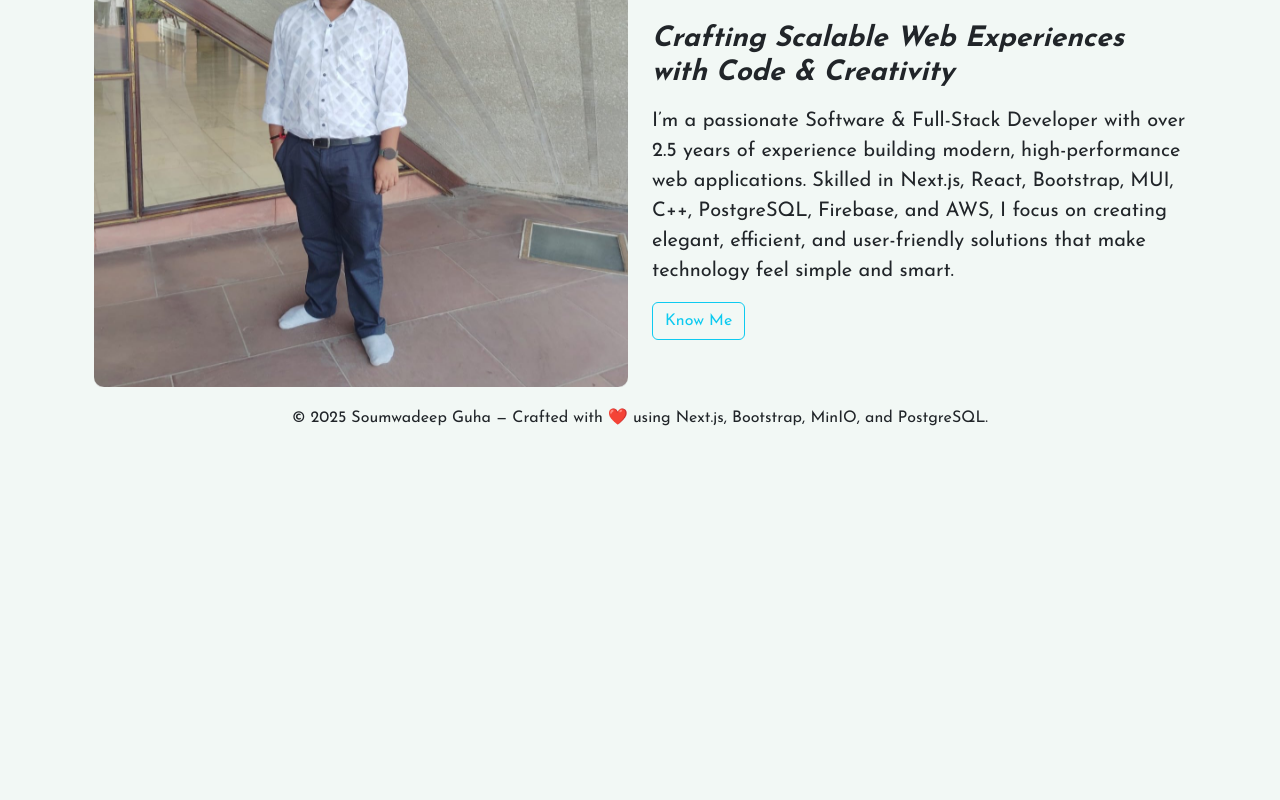
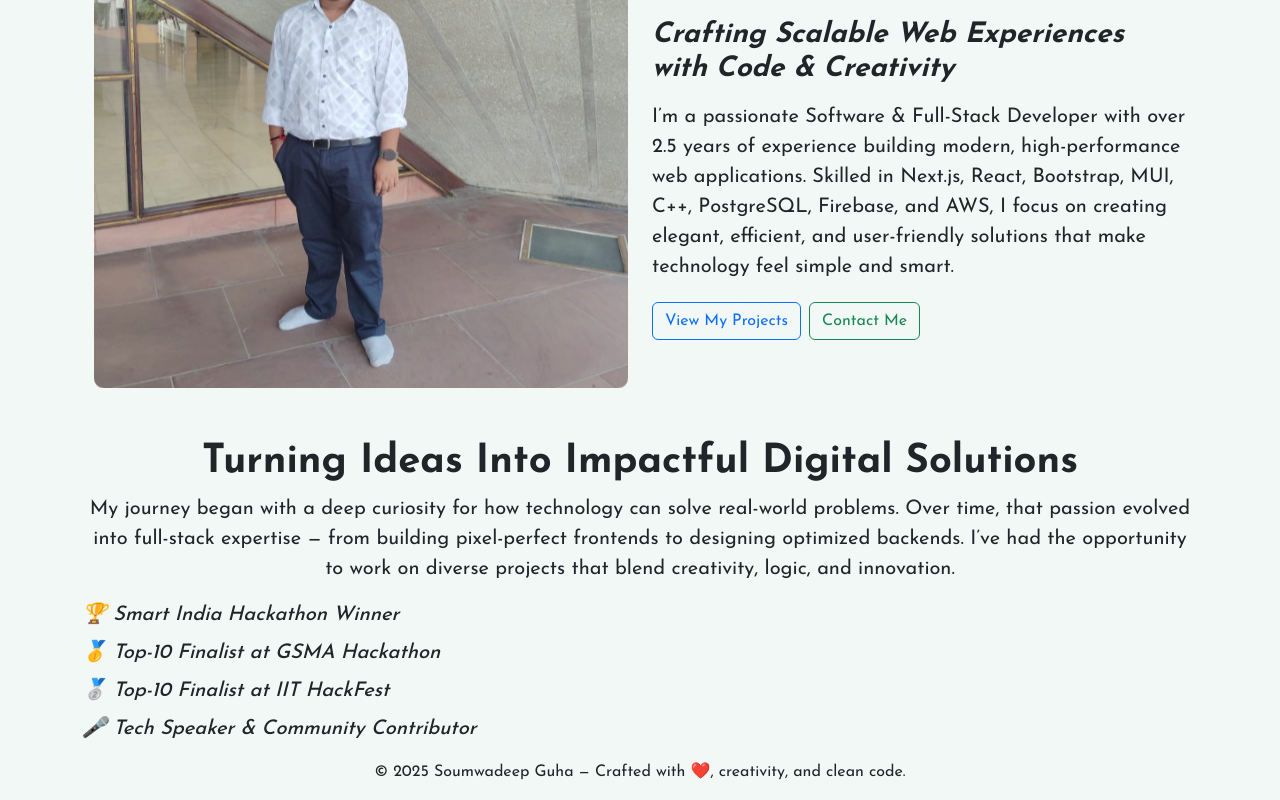
Before and after one commit to S-Guha-Systems/SoumwadeepPortfolio, a Next.js app: page / in a window 1280 px wide. Shown: the part 259-1059 px from the top of the page. Before the commit the page ends 800 px from the top, so only its background shows below. Built offline with nearby package versions, Linux system fonts and the light colour scheme.

Commit message:
Added about

```diff
--- a/app/globals.css
+++ b/app/globals.css
@@ -245,3 +245,54 @@ html[data-bs-theme="dark"] {
 #animateupdown:hover {
   animation-play-state: paused;
 }
+/* facts */
+.quick-facts {
+  display: inline-block;
+  text-align: left;
+  animation: fadeIn 0.6s ease-in forwards;
+  cursor: pointer;
+}
+
+.quick-facts .fact {
+  opacity: 0;
+  transform: translateY(10px);
+  font-size: 1.1rem;
+  font-weight: 500;
+  margin-bottom: 0.5rem;
+  animation: fadeInUp 0.8s ease forwards;
+}
+
+.quick-facts .fact::before {
+  content: "";
+}
+
+@keyframes fadeInUp {
+  from {
+    opacity: 0;
+    transform: translateY(20px);
+  }
+  to {
+    opacity: 1;
+    transform: translateY(0);
+  }
+}
+
+/* Sequential delays */
+.quick-facts .delay-1 {
+  animation-delay: 0.3s;
+}
+.quick-facts .delay-2 {
+  animation-delay: 0.9s;
+}
+.quick-facts .delay-3 {
+  animation-delay: 1.5s;
+}
+.quick-facts .delay-4 {
+  animation-delay: 2.1s;
+}
+
+/* Optional hover glow effect */
+.quick-facts .fact:hover {
+  color: orangered;
+  transition: color 0.3s ease;
+}
--- a/app/page.tsx
+++ b/app/page.tsx
@@ -12,14 +12,46 @@ const Home = () => {
         imgUrl={homepic}
         ctaComponent={
           <CtaButton
-            title="Know Me"
-            goto="/about"
+            title="View My Projects"
+            goto="/projects"
             size=""
-            color="outline-info"
+            color="outline-primary"
           />
         }
-        ctaComponent2={null}
+        ctaComponent2={
+          <CtaButton
+            title="Contact Me"
+            goto="/contact"
+            size=""
+            color="outline-success"
+          />
+        }
       />
+      <h1 className="text-center mt-5">
+        Turning Ideas Into Impactful Digital Solutions
+      </h1>
+      {/* <h3 className="text-center fst-italic mb-4">Your Vision, My Code</h3> */}
+      <p className="text-center lh-base fs-5">
+        My journey began with a deep curiosity for how technology can solve
+        real-world problems. Over time, that passion evolved into full-stack
+        expertise — from building pixel-perfect frontends to designing optimized
+        backends. I’ve had the opportunity to work on diverse projects that
+        blend creativity, logic, and innovation.
+      </p>
+      <div className="quick-facts">
+        <div className="fact delay-1 fs-5 fst-italic">
+          🏆 Smart India Hackathon Winner
+        </div>
+        <div className="fact delay-2 fs-5 fst-italic">
+          🥇 Top-10 Finalist at GSMA Hackathon
+        </div>
+        <div className="fact delay-3 fs-5 fst-italic">
+          🥈 Top-10 Finalist at IIT HackFest
+        </div>
+        <div className="fact delay-4 fs-5 fst-italic">
+          🎤 Tech Speaker & Community Contributor
+        </div>
+      </div>
     </>
   );
 };
--- a/components/LeftImageContentBox.tsx
+++ b/components/LeftImageContentBox.tsx
@@ -44,8 +44,10 @@ const LeftImageContentBox = ({
                 <h1 className="fw-bold mt-4 mb-3">{title}</h1>
                 {subtitle && <h3 className="mb-3 fst-italic">{subtitle}</h3>}
                 <p className="lh-base fs-5">{content}</p>
-                {ctaComponent && <div className="mt-3">{ctaComponent}</div>}
-                {ctaComponent2 && <div className="mt-3">{ctaComponent2}</div>}
+                <div className="d-flex gap-2">
+                  {ctaComponent && <div className="mt-1 mb-1">{ctaComponent}</div>}
+                  {ctaComponent2 && <div className="mt-1 mb-1">{ctaComponent2}</div>}
+                </div>
               </div>
             </div>
           </div>
--- a/components/MainFooter.tsx
+++ b/components/MainFooter.tsx
@@ -2,8 +2,7 @@ const MainFooter = () => {
   return (
     <footer className="text-center mt-2">
       <p>
-        © 2025 Soumwadeep Guha — Crafted with ❤️ using Next.js, Bootstrap,
-        MinIO, and PostgreSQL.
+        © 2025 Soumwadeep Guha — Crafted with ❤️, creativity, and clean code.
       </p>
     </footer>
   );
```
Also changed, not shown: components/RightImageContentBox.tsx (+23 -15 lines), 1 other file (tests, documents, lock files or other folders).
